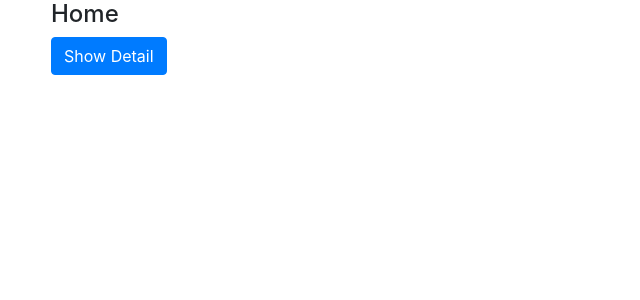
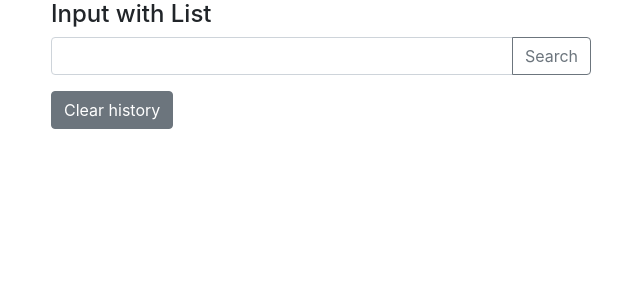
Before and after one commit to UniquelySimilar/vue-sandbox, a Vue app: page / in a window 1280 px wide. Shown: the top 300 px of the page, without its empty margins (34-674 px from the left). Built offline with nearby package versions, Linux system fonts and the light colour scheme.

Commit message:
stackoverflow: input with list

```diff
--- a/src/App.vue
+++ b/src/App.vue
@@ -1,13 +1,16 @@
 <template>
   <div id="app" class="container">
-    <router-view></router-view>
+    <input-with-list />
   </div>
 </template>
 
 <script>
+  import InputWithList from '@/components/ui/InputWithList'
+
   export default {
     name: 'App',
     components: {
+      InputWithList
     },
     data() {
       return {
--- /dev/null
+++ b/src/components/ui/InputWithList.vue
@@ -0,0 +1,67 @@
+<template>
+  <div class="input-with-list">
+    <h4>Input with List</h4>
+    <div class="row">
+      <div class="col-md-6">
+        <div class="input-group">
+          <input type="text" class="form-control" v-model="searchValue" @keyup.enter="processSearch"
+            @click="onClick" @input="onInput">
+          <div class="input-group-append">
+            <button class="btn btn-outline-secondary" type="button" @click="processSearch">Search</button>
+          </div>
+        </div>
+        <div class="form-group">
+          <ul class="list-group" v-if="showSearchHistory">
+            <li class="list-group-item" v-for="(item, index) in searchHistory" :key="index"
+              @click="selectPreviousSearch(index)">{{ item }}</li>
+          </ul>
+        </div>
+      </div>
+    </div>
+    <div class="row">
+      <div class="col-md-6">
+        <button type="button" class="btn btn-secondary" @click="clearHistory">Clear history</button>
+      </div>
+    </div>
+</div>
+</template>
+
+<script>
+  export default {
+    data() {
+      return {
+        searchValue: '',
+        searchHistory: [],
+        showSearchHistory: false
+      }
+    },
+    methods: {
+      processSearch() {
+        if ( this.searchHistory.indexOf(this.searchValue) === -1) {
+          this.searchHistory.push(this.searchValue);
+        }
+        this.searchValue = '';
+      },
+      selectPreviousSearch(index) {
+        this.searchValue = this.searchHistory[index];
+        this.showSearchHistory = false;
+      },
+      clearHistory() {
+        this.searchHistory = [];
+        this.searchValue = '';
+      },
+      onClick() {
+        this.showSearchHistory = true;
+      },
+      onInput() {
+        this.showSearchHistory = false;
+      }
+    }
+  }
+</script>
+
+<style scoped>
+  li:hover {
+    background-color:gainsboro;
+  }
+</style>
--- a/src/main.js
+++ b/src/main.js
@@ -2,7 +2,7 @@ import Vue from 'vue'
 import App from './App.vue'
 
 //import router from './router'
-import router from '@/components/stackoverflow/router-params-example/router'
+//import router from '@/components/stackoverflow/router-params-example/router'
 
 //import store from './store'
 //import store from '@/components/stackoverflow/radio-button-vuex/store'
@@ -15,7 +15,7 @@ import 'bootstrap/dist/css/bootstrap.css'
 Vue.config.productionTip = false
 
 new Vue({
-  router,
-  // store,
+  //router,
+  //store,
   render: h => h(App),
 }).$mount('#app')
```
